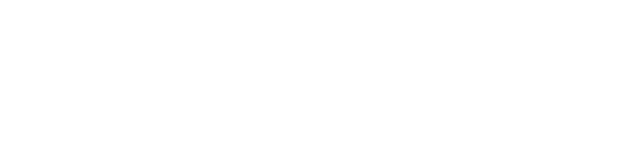
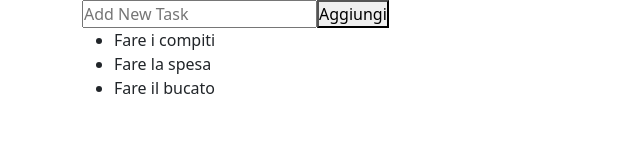
Before and after one commit to hroque01/vue-todolist, a plain HTML site: page index.html in a window 1280 px wide. Shown: the whole page, without its empty margins (0-640 px from the left). Drawn offline with nearby package versions, Linux system fonts and the light colour scheme.

Commit message:
Push obj to an array

```diff
--- a/index.html
+++ b/index.html
@@ -5,10 +5,29 @@
     <meta charset="UTF-8">
     <meta http-equiv="X-UA-Compatible" content="IE=edge">
     <meta name="viewport" content="width=device-width, initial-scale=1.0">
+    <!-- bootstrap -->
+    <link rel="stylesheet" href="https://cdn.jsdelivr.net/npm/bootstrap@5.2.3/dist/css/bootstrap.min.css">
+    <!-- vuejs -->
     <script src="https://unpkg.com/vue@3/dist/vue.global.js"></script>
     <title>ToDolist</title>
 </head>
 <body>
+    <div id="app">
+        <div class="container">
+            <input type="text" placeholder="Add New Task" v-model="newTask">
+
+            <button @click="addTask">Aggiungi</button>
+
+            <div class="task-container">
+                <ul>
+                    <li v-for="task in tasks">
+                        {{task.text}}
+                    </li>
+                </ul>
+            </div>
+        </div>
+
+    </div>
     <script src="main.js"></script>
 </body>
 </html>
--- a/main.js
+++ b/main.js
@@ -0,0 +1,34 @@
+const { createApp } = Vue
+
+createApp({
+  data() {
+    return {
+        error: false,
+        newTask: '',
+        tasks: [
+            {
+                text: 'Fare i compiti',
+                done: false
+            },
+            {
+                text: 'Fare la spesa',
+                done: true
+            },
+            {
+                text: 'Fare il bucato',
+                done: false
+            }
+        ]
+    }
+  },
+  methods: {
+    addTask(){
+        if (this.newTask.length < 5 || this.newTask === ''){
+
+        } else {
+            this.tasks.push({ text: this.newTask });
+        }
+
+    }
+  }
+}).mount('#app')
```
